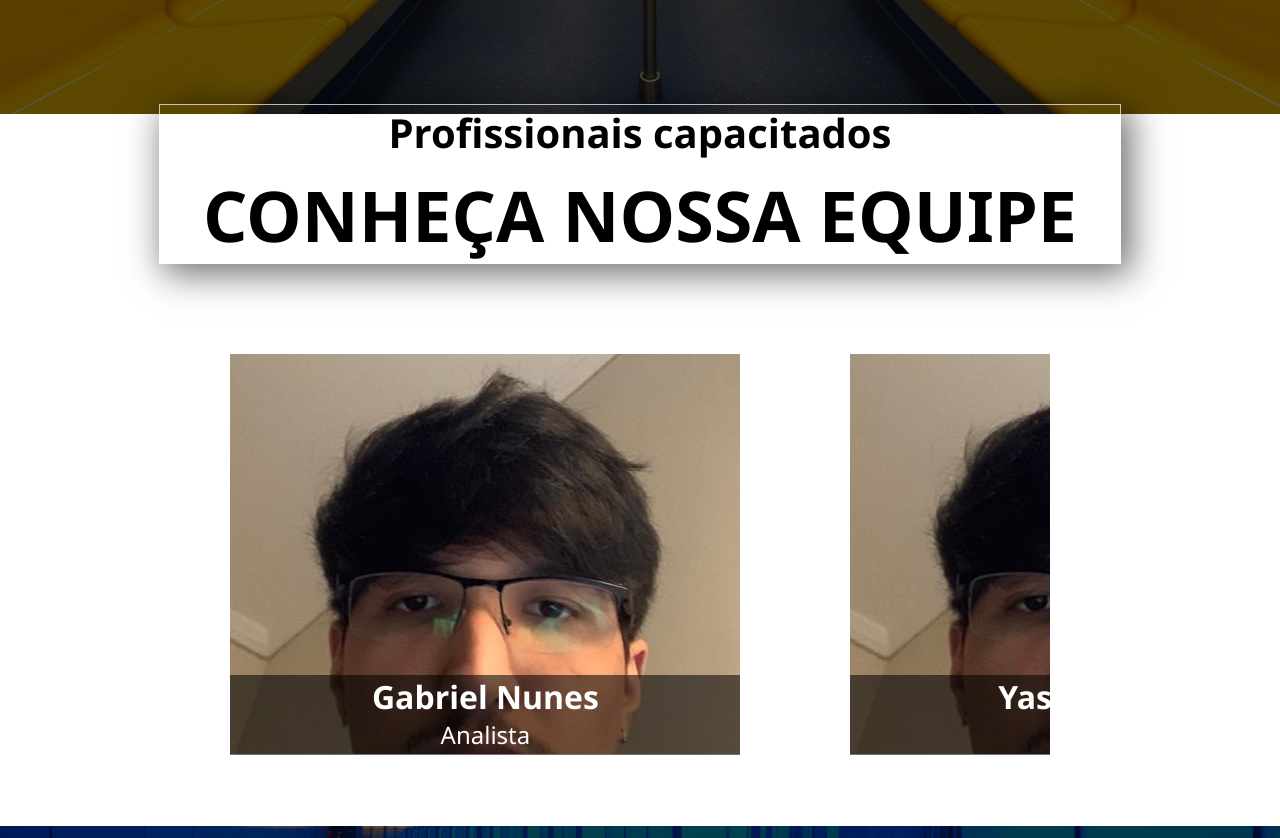
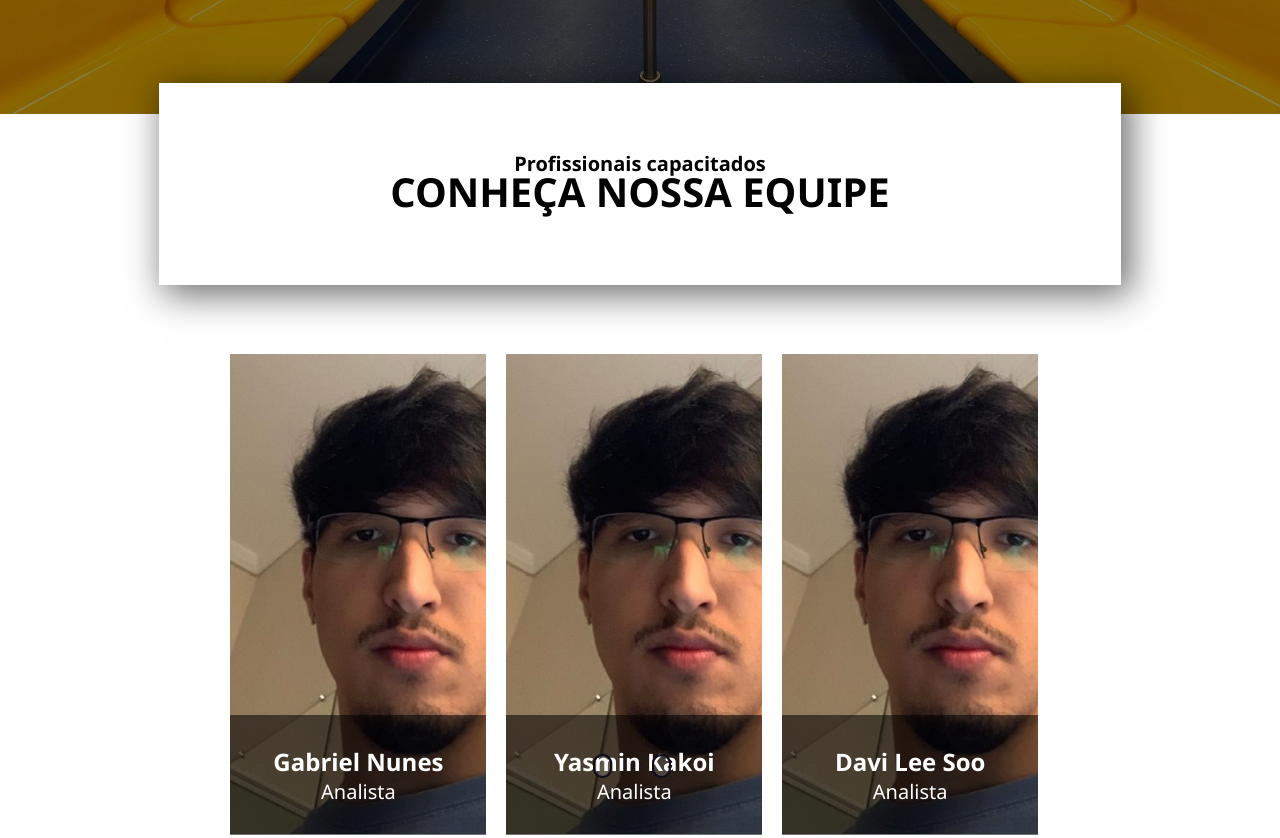
Before and after one commit to Projeto-Inovacao/noc_line, a website: page site/public/index.html in a window 1280 px wide. Shown: the part 1616-2454 px from the top of the page. Drawn offline with Linux system fonts and the light colour scheme; files whose address does not match are found by name.

Commit message:
tapa no css

```diff
--- a/site/public/css/index.css
+++ b/site/public/css/index.css
@@ -389,7 +389,6 @@ a:hover {
     position: absolute;
     bottom: 100%;
     left: 0;
-
 }
 
 .hidden-textD {
@@ -441,21 +440,14 @@ a:hover {
 /* Fim do Entenda Contexto */
 
 /* Inicio Pq nos escolher*/
-
 .Div_PqNosEscolher {
-    background-image: url(../assets/pexels-photo-302428.webp);
+    background-image: url(../assets/banner45.jpg);
     background-repeat: no-repeat;
     background-size: 100% 39rem;
     width: 100%;
     height: 39rem;
     z-index: 0;
-}
-
-.Div_filtro {
-    width: 100%;
-    height: 39rem;
-    background-color: rgba(0, 0, 0, 0.637);
-    z-index: 999;
+    position: relative;
 }
 
 .Tit_PNE {
@@ -474,8 +466,19 @@ a:hover {
     top: 5%;
 }
 
+.titulo h1 {
+    font-size: 40px;
+    margin-top: -20px;
+    }
+
+.Tit_PNE h1 {
+    margin-top: 1rem;
+    margin-top: 40px;
+}
+
 .Tit_PNE h3 {
     margin-top: 1rem;
+    margin-top: 20px;
 }
 
 .Cards_PNE {
@@ -541,113 +544,129 @@ a:hover {
 
 
 /* Começo do carrosel  */
-
-
-
 .all{
     margin: 0;
     padding: 0;
     width: 100%;
-    height: 59vh;
+    height: 75vh;
     display: flex;
     justify-content: center;
     align-items: center;
     flex-direction: column;
 }
+
 #titulo-equipe{
     height: 30vh;
 }
+
 .titulo{
     width: 75%;
-    height: 30vh;
+    height: 25vh;
     display: flex;
     justify-content: center;
     align-items: center;
     flex-direction: column;
     border: #ffffffaf solid 1px;
+    background-color: white;
     -webkit-box-shadow: 7px 7px 34px 3px rgba(0,0,0,0.57);
     -moz-box-shadow: 7px 7px 34px 3px rgba(0,0,0,0.57);
     box-shadow: 7px 7px 34px 3px rgba(0,0,0,0.57);
     margin-bottom: 100px;
     z-index: 999;
+    position: absolute;
+}
 
-}
-.titulo h1{
-font-size: 70px;
-margin-top: 0;
-}
-.titulo h4{
-    font-size: 40px;
+.titulo h4 {
+    font-size: 20px;
     margin-bottom: 7px;
     }
+
 .slider{
     margin: 0 auto;
     width: 64%;
     height: 100%;
     overflow: hidden;
 }
+
 .slides{
  width: 700px;
  height: 700px;
  display: flex;
-
-
 }
 
 .slides input{
     display: none
 }
+
 .slide{
 display: flex;
 flex-direction: row;
 position: relative;
-width: 250%;
+width: 115.4%;
+}
 
-}
 .slide .img-membro{
     background-image: url("../assets/anthony.jpeg");
-    height:50vh;
+    background-size: cover;
+    height: 60vh;
     transition: 2s;
-    width: 510px;
+    width: 20vw;
     z-index: 0;
     position: relative;
 }
+
 #maria{
     background-image: url("./assets/maria.jpeg");
+}
 
-}
 .filter{
     position: absolute;
     background-color: rgba(0, 0, 0, 0.552);
     z-index: 999;
     bottom: -1px;
     width: 100%;
-    height: 10vh;
+    height: 15vh;
+    display: flex;
+    flex-direction: column;
+    justify-content: center;
 }
+
 .filter h2{
     color: #FFFF;
     text-align: center;
-    font-size:xx-large;
+    font-size:x-large;
 }
+
 .filter p{
     color: #FFFF;
     text-align: center;
-    font-size: 24px;
+    font-size: 20px;
 }
 
 .espaco{
-    width: 200px;
+    width: 20px;
 }
 
 .manual-navigation{
     position: absolute;
     width: 400px;
-    margin-top: 660px;
+    margin-top: 400px;
     display: flex;
     justify-content: center;
     align-items: center;
-    margin-left: 664px;
+    margin-left: 182px;
 }
+
+.navigation-auto{
+    position: absolute;
+    width: 400px;
+    margin-top: 400px;
+    display: flex;
+    justify-content: center;
+    align-items: center;
+    margin-left: 182px;
+}
+
 .manual-btn{
     border: 2px solid #101010;
     width: 5px;
@@ -659,17 +678,19 @@ width: 250%;
     background-color: #ffffff2b;
     transition: 1s;
 }
+
+
+
 .manual-btn:hover{
   background-color: #060462;
 }
 
-
-
 #radio1:checked ~ .first{
     margin-left: 0;
 }
+
 #radio2:checked ~ .first{
-    margin-left: -250%;
+    margin-left: -115.4%;
 }
 .navigation-auto div{
     border: 2px solid #0e045a;
@@ -681,20 +702,18 @@ transition: 1s;
     width: 5px;
     height: 10px;
 }
-.navigation-auto{
-    position: absolute;
-    width: 400px;
-    margin-top: 661px;
-    display: flex;
-    justify-content: center;
-    align-items: center;
-    margin-left: 664px;
-}
+
 #radio1:checked ~.navigation-auto .auto-btn1{
     background-color: #070707;
 }
+
 #radio2:checked ~.navigation-auto .auto-btn2{
     background-color: #050505;
+}
+
+#espaco-final {
+    width: 10px;
+    background-color: white;
 }
 /* Final do carrosel */
 
```
Also changed, not shown: site/public/index.html (+1 -1 lines), img/Cptmsymbol.svg.png (added), site/public/assets/banner45.jpg (added), site/public/assets/n aguento mais.jpg (added), 2 other files. Lines whose indentation alone changed are shown as unchanged.
